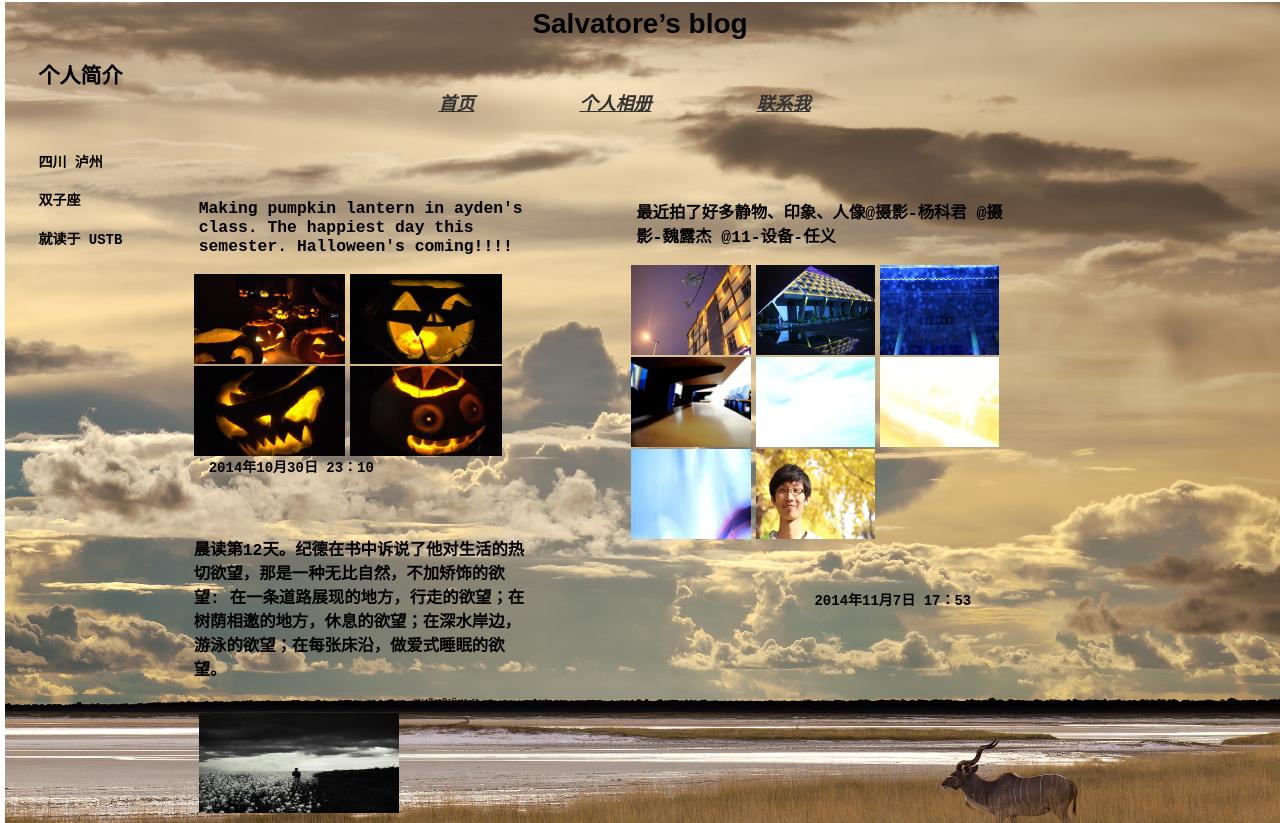
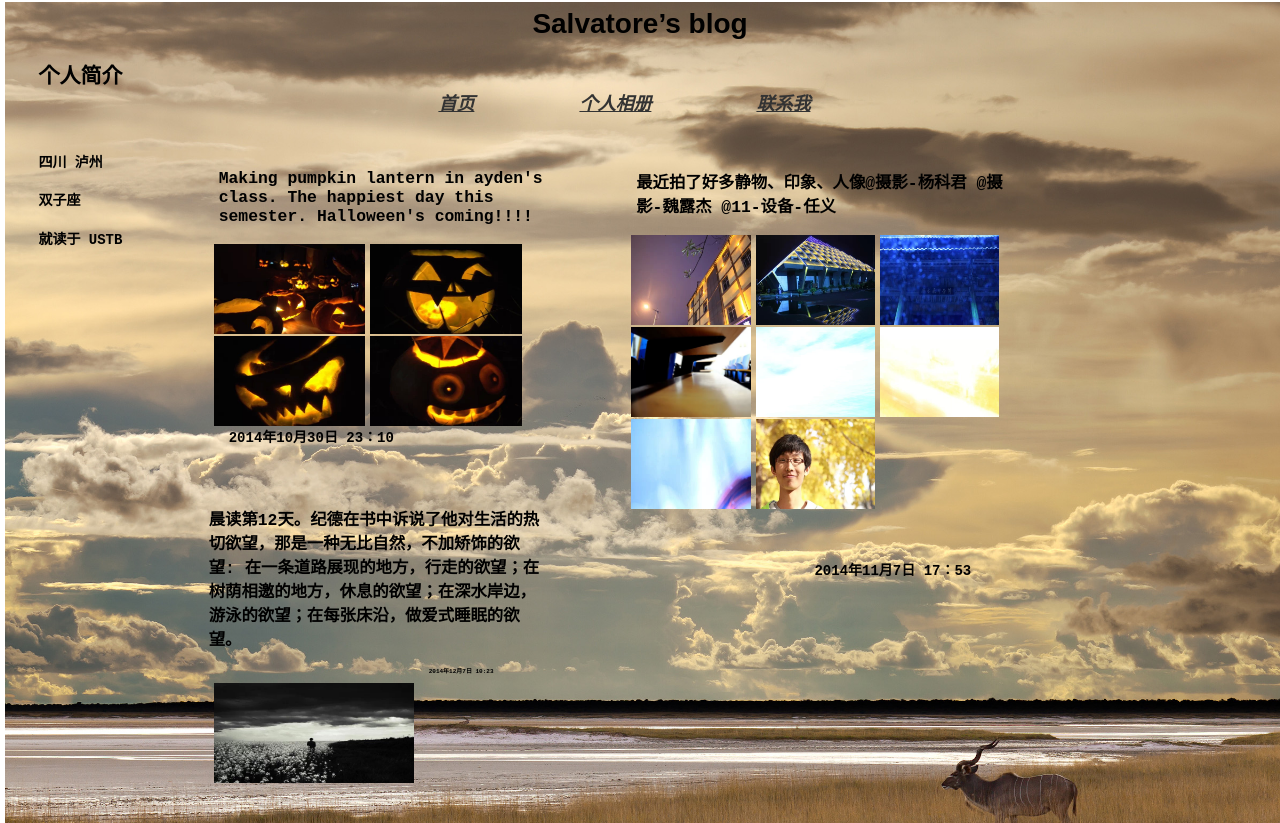
Before and after one commit to zrjaa1/zrjaa1.github.io, a plain HTML site: page index.html in a window 1280 px wide. After the commit the page ends 800 px from the top, so only its background shows below. Drawn offline with Linux system fonts and the light colour scheme.

Commit message:
version 5.0

```diff
--- a/index.html
+++ b/index.html
@@ -17,7 +17,7 @@
             z-index: -999;
         }
 	section{
-	margin-top:40px;
+	margin-top:10px;
 	margin-left:2%;
 	 margin-right:2%;
 	 padding:10px 10px 10px 10px;
@@ -51,7 +51,7 @@
 	</article>
 
         <article style=width:80%;float:left;border:none;>
-	<section style=float:left;margin-left:20px;>
+	<section style=float:left;margin-left:40px;>
 	<h3 style=margin-left:10px>Making pumpkin lantern in ayden's class. The happiest day this semester. Halloween's coming!!!!</h3>
 
 	<p>
@@ -82,7 +82,7 @@
 	</section>
 
 
-	<section style=float:left;margin-left:25px;margin-top:5px;>				               								<!--一个article里含3个sections-->
+	<section style=float:left;margin-left:40px;margin-top:5px;>				               								<!--一个article里含3个sections-->
 	<h3>晨读第12天。纪德在书中诉说了他对生活的热切欲望，那是一种无比自然，不加矫饰的欲望: 在一条道路展现的地方，行走的欲望；在树荫相邀的地方，休息的欲望；在深水岸边，游泳的欲望；在每张床沿，做爱式睡眠的欲望。</h3>
 	<h3 style=font-size:6px;margin-left:220px;margin-top:1px;>2014年12月7日 10:23 </h3>
 	<img src=img/psb.jpeg style=width:200px;height:100px;>
```
